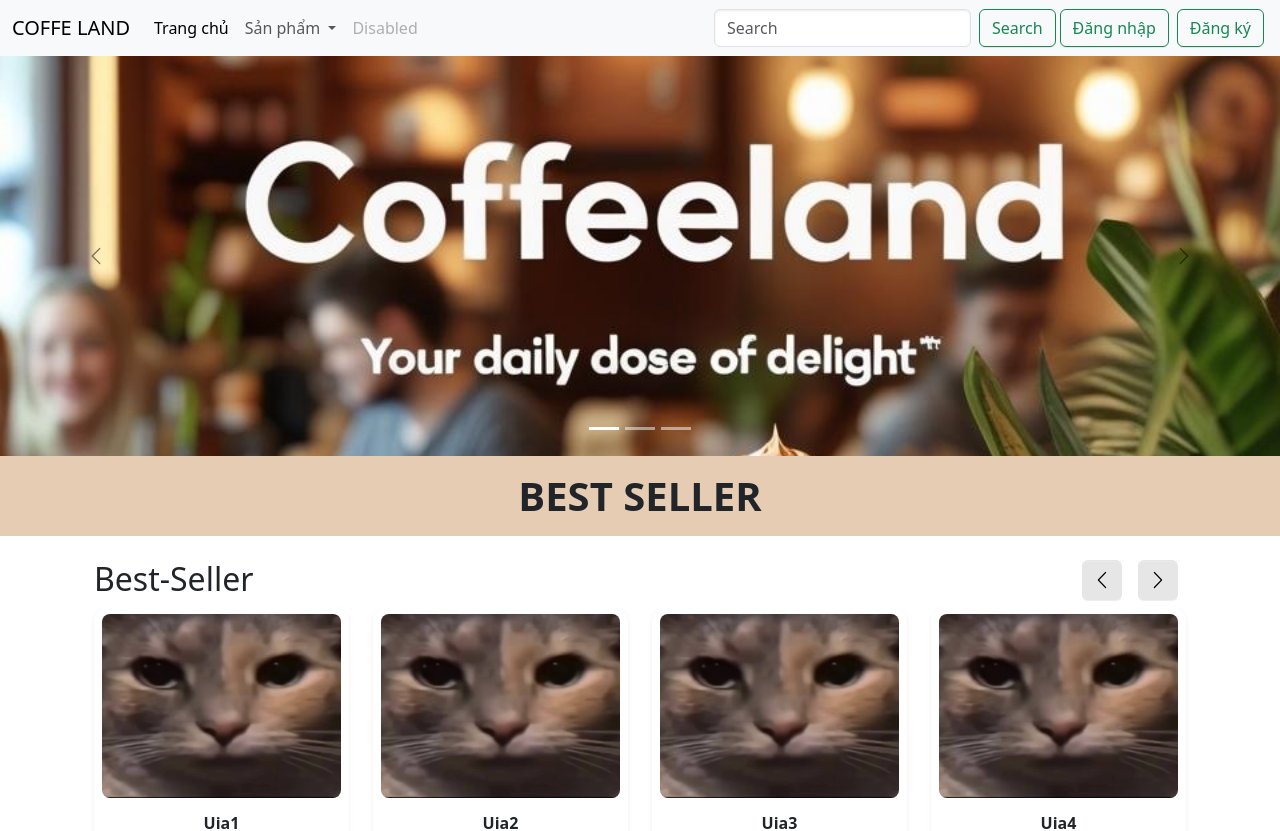
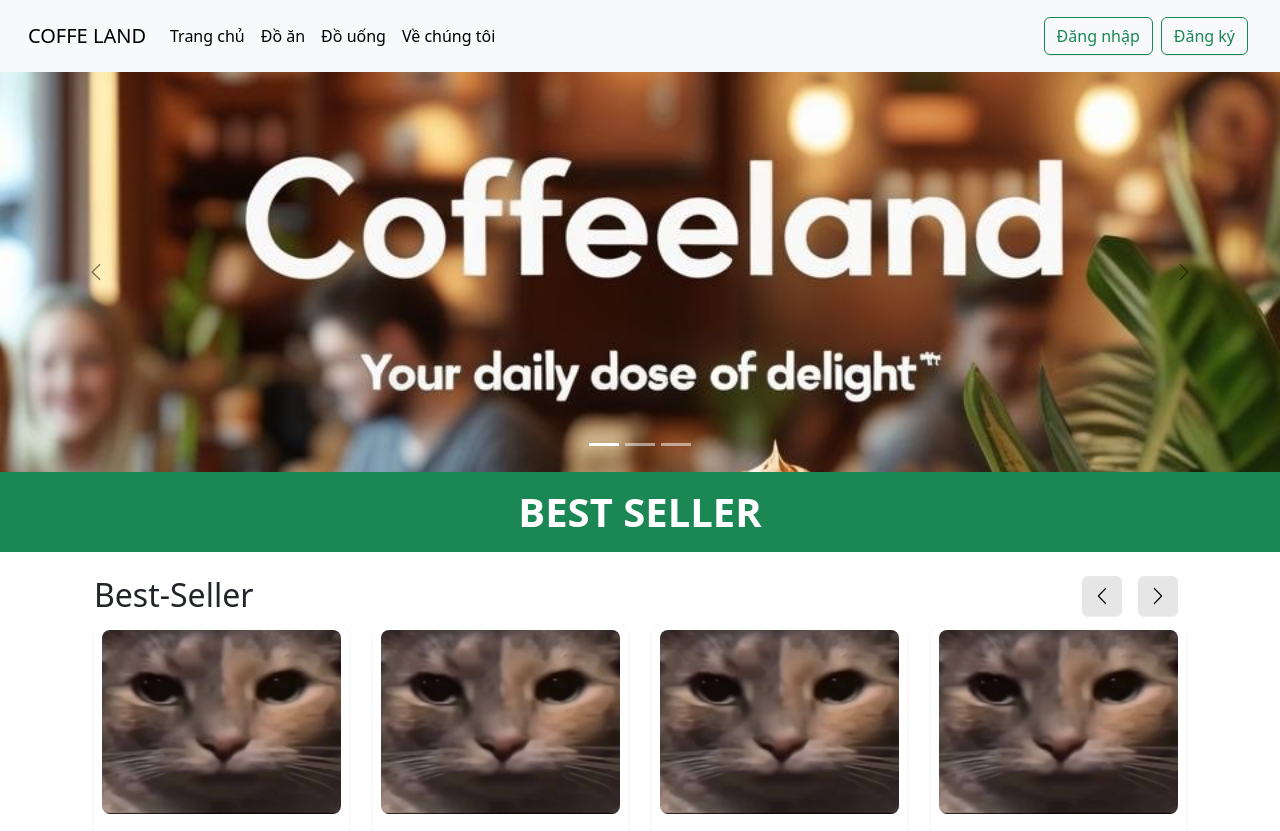
Before and after one commit to touya2604/Coffe-land, an Angular app: page / in a window 1280 px wide. Shown: the top 831 px of the page. Built offline with nearby package versions, Linux system fonts and the light colour scheme.

Commit message:
refactor: Thêm views/public refactor: Tăng chiều cao của header và đổi màu h1

```diff
--- a/src/app/components/header/header.component.html
+++ b/src/app/components/header/header.component.html
@@ -1,4 +1,4 @@
-<nav class="navbar navbar-expand-lg bg-body-tertiary">
+<nav class="navbar navbar-expand-lg bg-body-tertiary p-3">
   <div class="container-fluid">
     <a class="navbar-brand" href="#">COFFE LAND</a>
     <button
@@ -17,8 +17,19 @@
         <li class="nav-item">
           <a class="nav-link active" aria-current="page" href="#">Trang chủ</a>
         </li>
+        <li class="nav-item">
+          <a class="nav-link active" aria-current="page" href="#">Đồ ăn</a>
+        </li>
+        <li class="nav-item">
+          <a class="nav-link active" aria-current="page" href="#">Đồ uống</a>
+        </li>
+        <li class="nav-item">
+          <a class="nav-link active" aria-current="page" href="#"
+            >Về chúng tôi</a
+          >
+        </li>
 
-        <li class="nav-item dropdown">
+        <!-- <li class="nav-item dropdown">
             <a
               class="nav-link dropdown-toggle"
               href="#"
@@ -34,12 +45,12 @@
               <li><hr class="dropdown-divider" /></li>
               <li><a class="dropdown-item" href="#">Something else here</a></li>
             </ul>
-        </li>
-        <li class="nav-item">
+          </li> -->
+        <!-- <li class="nav-item">
             <a class="nav-link disabled" aria-disabled="true">Disabled</a>
-        </li>
+          </li> -->
       </ul>
-      <form class="d-flex" role="search">
+      <!-- <form class="d-flex" role="search">
         <input
           class="form-control me-2"
           name="q"
@@ -47,8 +58,21 @@
           placeholder="Search"
           aria-label="Search"
         />
-        <button class="btn btn-outline-success" type="submit">Search</button>
-      </form>
+        <button class="btn btn-outline-success" type="submit">
+          <svg
+            xmlns="http://www.w3.org/2000/svg"
+            width="16"
+            height="16"
+            fill="currentColor"
+            class="bi bi-search"
+            viewBox="0 0 16 16"
+          >
+            <path
+              d="M11.742 10.344a6.5 6.5 0 1 0-1.397 1.398h-.001q.044.06.098.115l3.85 3.85a1 1 0 0 0 1.415-1.414l-3.85-3.85a1 1 0 0 0-.115-.1zM12 6.5a5.5 5.5 0 1 1-11 0 5.5 5.5 0 0 1 11 0"
+            />
+          </svg>
+        </button>
+      </form> -->
       <app-button
         methodBtn="get"
         typeBtn="button"
--- a/src/app/views/admin/home/home.component.scss
+++ b/src/app/views/public/home/home.component.scss
@@ -1,5 +1,8 @@
 .bg-light-brown {
-  background-color: #e6ccb2;
+  background-color: #1a8754;
+}
+h1 {
+  color: white;
 }
 .customer-carousel-btn-group {
   display: flex;
```
Also changed, not shown: src/app/app.component.ts (+4 -4 lines), src/app/views/public/home/home.component.html (renamed from src/app/views/admin/home/home.component.html), src/app/views/public/home/home.component.ts (renamed from src/app/views/admin/home/home.component.ts), 1 other file (tests, documents, lock files or other folders). Lines whose indentation alone changed are shown as unchanged.
